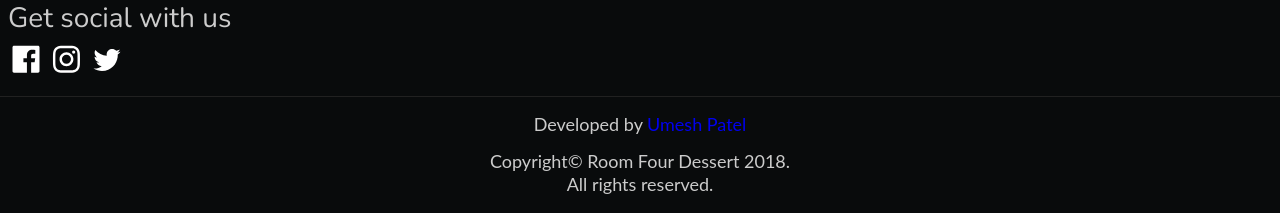
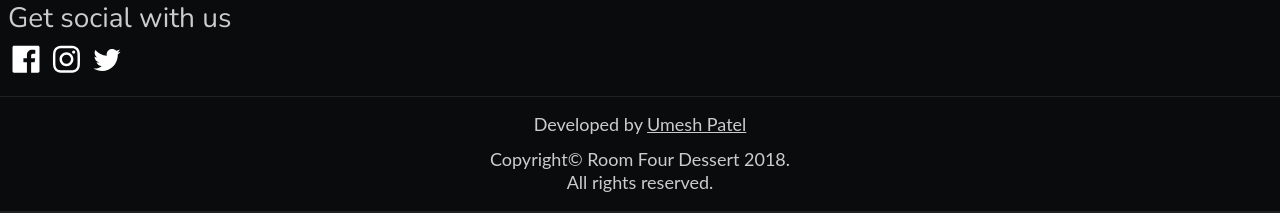
Before and after one commit to s00pGuY/RoomFourDessert, a PHP site: page /index.php in a window 1280 px wide. Shown: the part 5277-5490 px from the top of the page. Run offline with PHP 8.4, Linux system fonts and the light colour scheme.

Commit message:
added underline on footer links

```diff
--- a/assets/css/style.css
+++ b/assets/css/style.css
@@ -233,7 +233,7 @@ footer {
 	text-decoration: underline;
 }
 
-.location a:hover, .location a:focus {
+.location a:hover, .location a:focus, .disclaimer a:hover, .disclaimer a:focus {
 	text-decoration: none;
 }
 
@@ -248,9 +248,14 @@ footer {
 	border-top: 0.1rem solid #212121;
 }
 
+.disclaimer a {
+	color: #ccc;
+	text-decoration: underline;
+}
+
 .copyright {
 	display: inline-block;
-	margin-top: 0.8rem;
+	margin-top: 0.6rem;
 }
 
 .copyright p {
```
